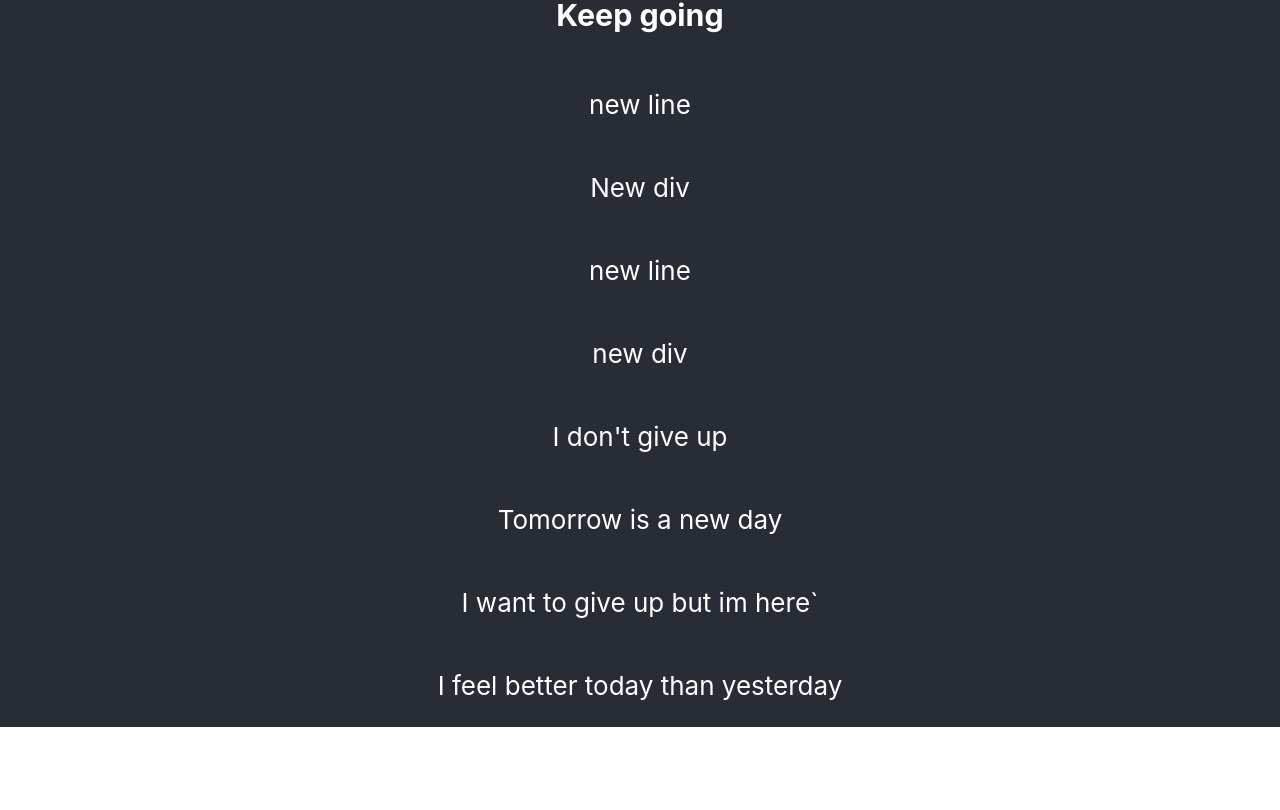
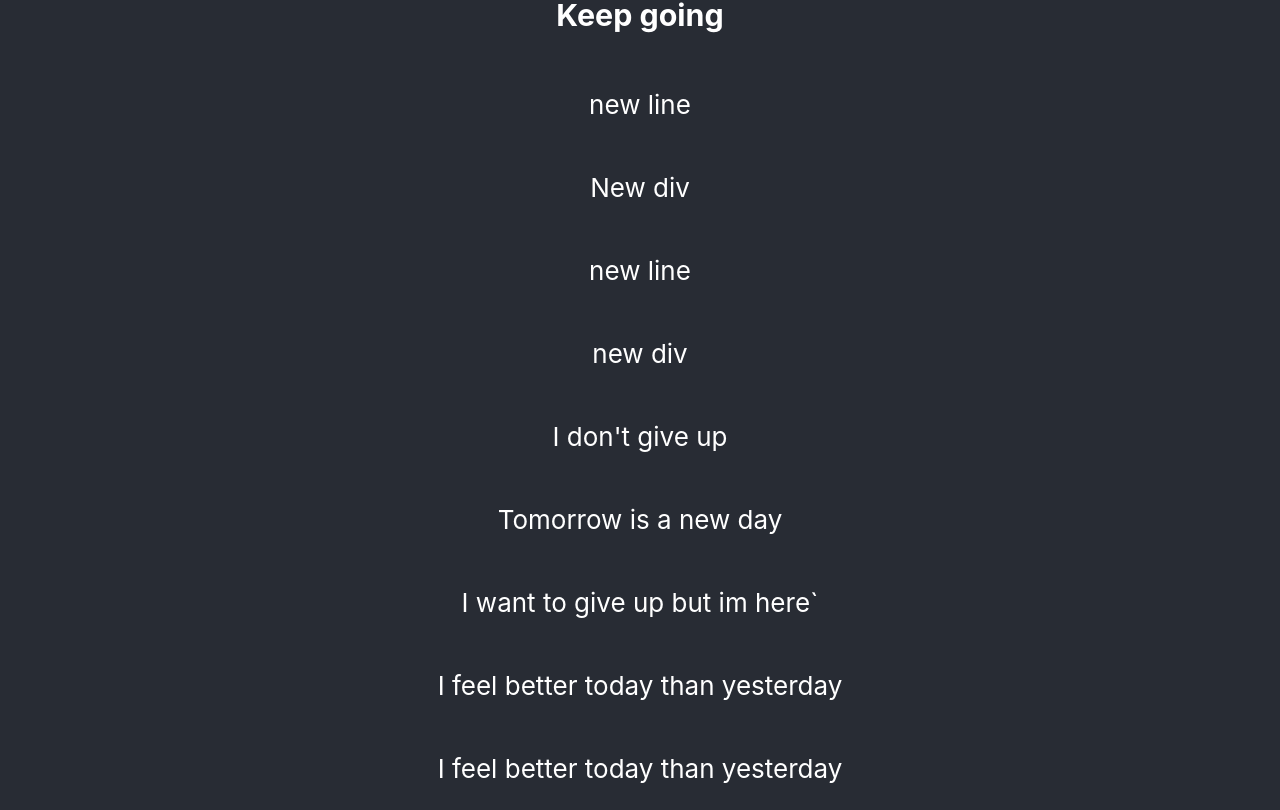
Before and after one commit to tyler-ray90/testing-05-18, a React (Create React App) app: page / in a window 1280 px wide. Shown: the part 1656-2466 px from the top of the page. Before the commit the page ends 2383 px from the top, so only its background shows below. Built offline with nearby package versions, Linux system fonts and the light colour scheme.

Commit message:
new commit

```diff
--- a/src/App.js
+++ b/src/App.js
@@ -38,6 +38,7 @@ function App() {
         <p>Tomorrow is a new day</p>
         <p>I want to give up but im here`</p>
         <p>I feel better today than yesterday</p>
+        <p>I feel better today than yesterday</p>
 
       </header>
     </div>
```
